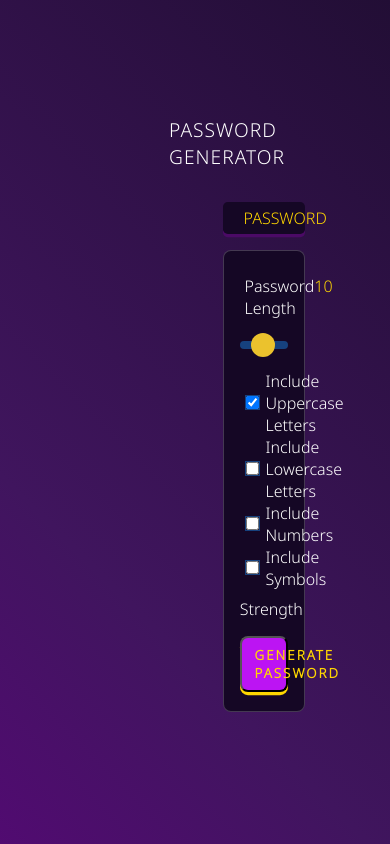
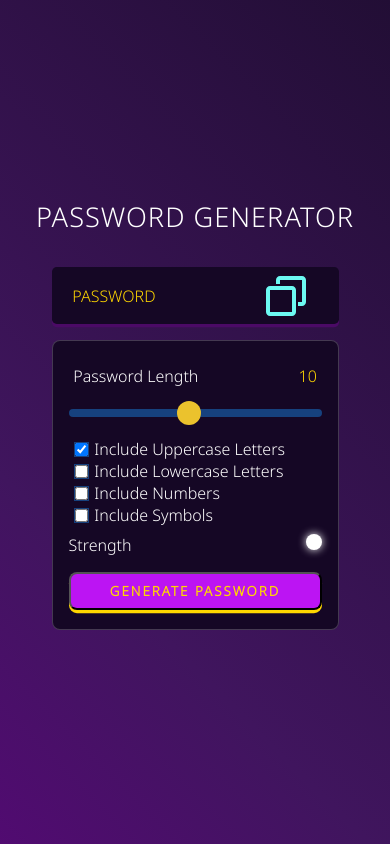
Before and after one commit to saurbh264/My-Projects, a plain HTML site: page Mini JS-Projects/Password-Generator/index.html in a window 390 px wide. Drawn offline with Linux system fonts and the light colour scheme.

Commit message:
Added Responsiveness

```diff
--- a/Mini JS-Projects/Password-Generator/style.css
+++ b/Mini JS-Projects/Password-Generator/style.css
@@ -25,7 +25,6 @@
 }
 .content-container {
   width: 35vw;
-  align-items: center;
   display: flex;
   flex-direction: column;
   gap:1rem;
@@ -218,3 +217,19 @@ input[type="range"] {
 .active{
   visibility: visible;
 }
+
+@media (max-width:600px) {
+    .content-container{
+      width: 90vw;
+      display: flex;
+      flex-direction: column;
+    }
+    .heading-1{
+      font-size: 1.7rem;
+      margin-left: 0rem;
+    }
+    .mega-box{
+      margin-left: 1rem;
+      width: 100%;
+    }
+}
```
